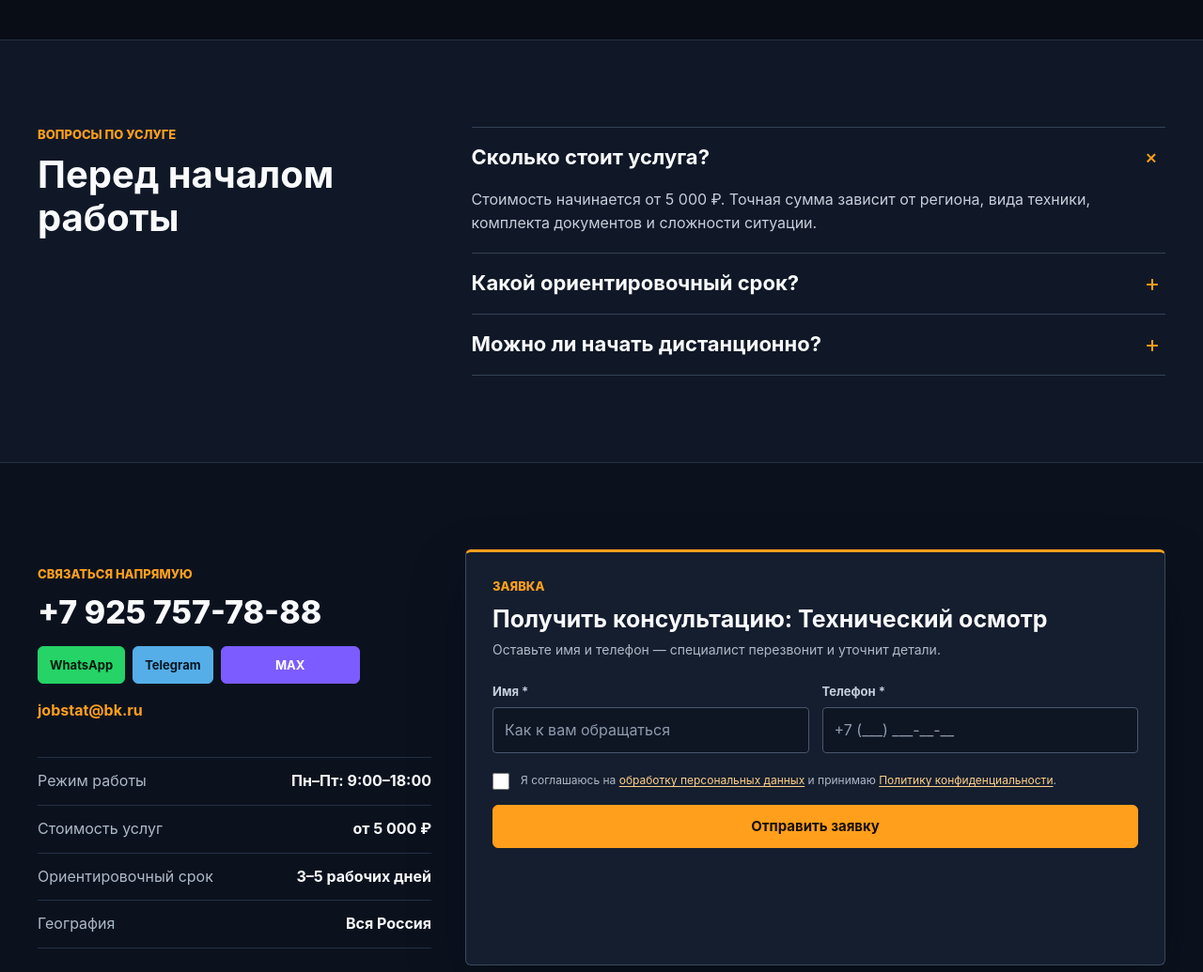
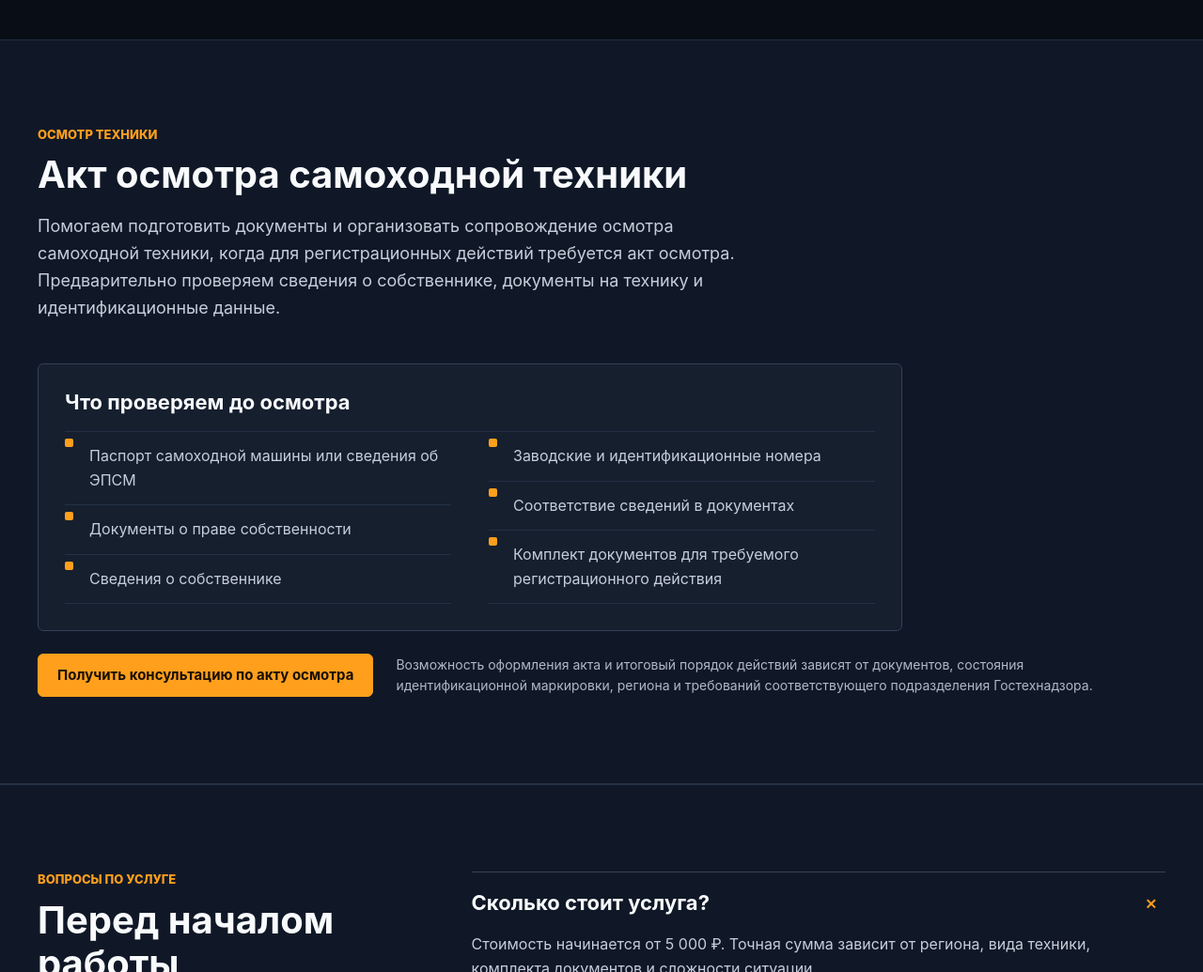
Before and after one commit to kdrkru-del/techucht-site, a website: page tehosmotr/index.html in a window 1280 px wide. Shown: the part 1100-2135 px from the top of the page at 94% size. Drawn offline with Linux system fonts and the light colour scheme.

Commit message:
Publish updated tehosmotr/index.html

```diff
--- a/tehosmotr/index.html
+++ b/tehosmotr/index.html
@@ -19,9 +19,7 @@
   <meta name="twitter:description" content="Поможем подготовить документы и пройти процедуру технического осмотра самоходной техники. Стоимость от 5 000 ₽, ориентировочный срок 3–5 рабочих дней.">
   <meta name="twitter:image" content="https://tehuchet24.ru/og.png">
   <title>Технический осмотр самоходной техники — ТехУчёт</title>
-  <link rel="icon" type="image/png" href="../favicon.png?v=2">
-  <link rel="shortcut icon" type="image/png" href="../favicon.png?v=2">
-  <link rel="apple-touch-icon" href="../favicon.png?v=2">
+  <link rel="icon" type="image/png" href="../logo.png">
   <link rel="preload" href="../style.css?v=11" as="style">
   <link rel="stylesheet" href="../style.css?v=11">
   <script src="../site-config.js?v=11"></script>
@@ -76,11 +74,35 @@
   <main id="main">
     <section class="service-hero">
       <div class="container"><nav class="breadcrumbs" aria-label="Хлебные крошки"><a href="../">Главная</a><span>•</span><span>Технический осмотр</span></nav>
-        <div class="service-hero__grid"><div><p class="eyebrow">ТехУчёт • Работаем по всей России</p><h1>Технический осмотр самоходной техники</h1><p>Поможем подготовить документы и пройти процедуру технического осмотра самоходной техники.</p><div class="service-hero__meta"><strong>от 5 000 ₽</strong><span>Ориентировочно 3–5 рабочих дней</span></div><div class="hero__actions"><a class="btn btn--primary" href="#page-form" data-select-service="Технический осмотр" data-service-event="inspection">Получить консультацию</a><a class="btn btn--outline track-phone" href="tel:+79257577888">+7 925 757-78-88</a></div></div>
-        <div class="service-summary"><h2>Что входит в работу</h2><ul><li>Проверка регистрационных данных</li><li>Предварительный список документов</li><li>Подготовка к процедуре</li><li>Сопровождение технического осмотра</li></ul><p>Точный порядок определяется после проверки документов.</p></div></div>
+        <div class="service-hero__grid"><div><p class="eyebrow">ТехУчёт • Работаем по всей России</p><h1>Технический осмотр самоходной техники</h1><p>Поможем подготовить документы и пройти процедуру технического осмотра самоходной техники.</p><div class="service-hero__meta" id="price" aria-label="Стоимость и ориентировочный срок"><strong>от 5 000 ₽</strong><span>Ориентировочно 3–5 рабочих дней</span></div><div class="hero__actions"><a class="btn btn--primary" href="#page-form" data-select-service="Технический осмотр" data-service-event="inspection">Получить консультацию</a><a class="btn btn--outline track-phone" href="tel:+79257577888">+7 925 757-78-88</a></div></div>
+        <div class="service-summary" id="how"><h2>Что входит в работу</h2><ul><li>Проверка регистрационных данных</li><li>Предварительный список документов</li><li>Подготовка к процедуре</li><li>Сопровождение технического осмотра</li></ul><p>Точный порядок определяется после проверки документов.</p></div></div>
       </div>
     </section>
-    <section class="section"><div class="container two-column"><div><p class="eyebrow">Типовые ситуации</p><h2>Когда обращаются</h2><ul class="check-list"><li>Плановый технический осмотр</li><li>Восстановление допуска к эксплуатации</li><li>Осмотр нескольких единиц</li><li>Неясность по комплекту документов</li></ul></div><div><p class="eyebrow">Документы</p><h2>Что подготовить</h2><ul class="check-list"><li>Паспорт техники</li><li>Свидетельство о регистрации</li><li>Документы собственника или представителя</li><li>Дополнительные документы по виду техники</li></ul><p class="section-note">Точный перечень зависит от вида техники, региона и истории владения.</p></div></div></section>
+    <section class="section"><div class="container two-column"><div><p class="eyebrow">Типовые ситуации</p><h2>Когда обращаются</h2><ul class="check-list"><li>Плановый технический осмотр</li><li>Восстановление допуска к эксплуатации</li><li>Осмотр нескольких единиц</li><li>Неясность по комплекту документов</li></ul></div><div id="documents"><p class="eyebrow">Документы</p><h2>Что подготовить</h2><ul class="check-list"><li>Паспорт техники</li><li>Свидетельство о регистрации</li><li>Документы собственника или представителя</li><li>Дополнительные документы по виду техники</li></ul><p class="section-note">Точный перечень зависит от вида техники, региона и истории владения.</p></div></div></section>
+<section class="section section--alt service-detail" id="akt-osmotra">
+      <div class="container">
+        <div class="section-heading section-heading--left">
+          <p class="eyebrow">Осмотр техники</p>
+          <h2>Акт осмотра самоходной техники</h2>
+          <p>Помогаем подготовить документы и организовать сопровождение осмотра самоходной техники, когда для регистрационных действий требуется акт осмотра. Предварительно проверяем сведения о собственнике, документы на технику и идентификационные данные.</p>
+        </div>
+        <div class="service-detail__panel service-detail__panel--wide">
+          <h3>Что проверяем до осмотра</h3>
+          <ul class="check-list service-detail__list--columns">
+            <li>Паспорт самоходной машины или сведения об ЭПСМ</li>
+            <li>Документы о праве собственности</li>
+            <li>Сведения о собственнике</li>
+            <li>Заводские и идентификационные номера</li>
+            <li>Соответствие сведений в документах</li>
+            <li>Комплект документов для требуемого регистрационного действия</li>
+          </ul>
+        </div>
+        <div class="service-detail__actions">
+          <a class="btn btn--primary" href="#page-form" data-select-service="Технический осмотр" data-service-event="inspection">Получить консультацию по акту осмотра</a>
+          <p>Возможность оформления акта и итоговый порядок действий зависят от документов, состояния идентификационной маркировки, региона и требований соответствующего подразделения Гостехнадзора.</p>
+        </div>
+      </div>
+    </section>
     <section class="section section--alt"><div class="container faq-layout"><div class="section-heading section-heading--left"><p class="eyebrow">Вопросы по услуге</p><h2>Перед началом работы</h2></div><div class="faq-list"><article class="faq-item"><h3><button type="button" aria-expanded="true" data-faq-button><span>Сколько стоит услуга?</span><span class="faq-icon" aria-hidden="true">+</span></button></h3><div class="faq-answer"><p>Стоимость начинается от 5 000 ₽. Точная сумма зависит от региона, вида техники, комплекта документов и сложности ситуации.</p></div></article><article class="faq-item"><h3><button type="button" aria-expanded="false" data-faq-button><span>Какой ориентировочный срок?</span><span class="faq-icon" aria-hidden="true">+</span></button></h3><div class="faq-answer" hidden><p>Большинство стандартных действий выполняется в течение 3–5 рабочих дней после получения полного комплекта документов. Срок зависит от региона и графика Гостехнадзора.</p></div></article><article class="faq-item"><h3><button type="button" aria-expanded="false" data-faq-button><span>Можно ли начать дистанционно?</span><span class="faq-icon" aria-hidden="true">+</span></button></h3><div class="faq-answer" hidden><p>Да. Отправьте сведения о технике и имеющиеся документы на предварительную проверку. Специалист сообщит дальнейший порядок действий.</p></div></article></div></div></section>
     <section class="section lead-section" id="page-form"><div class="container lead-layout"><aside class="contact-panel">
     <p class="eyebrow">Связаться напрямую</p>
@@ -102,7 +124,7 @@
     <label class="field" for="tehosmotr-lead-phone"><span>Телефон *</span><input class="ym-disable-keys" id="tehosmotr-lead-phone" name="phone" type="tel" inputmode="tel" autocomplete="tel" placeholder="+7 (___) ___-__-__" required></label>
   </div>
     <label class="consent" for="tehosmotr-lead-consent">
-    <input class="ym-disable-keys" id="tehosmotr-lead-consent" name="consent" type="checkbox" required>
+    <input id="tehosmotr-lead-consent" name="consent" type="checkbox" required>
     <span>Я соглашаюсь на <a href="../consent/" target="_blank">обработку персональных данных</a> и принимаю <a href="../privacy/" target="_blank">Политику конфиденциальности</a>.</span>
   </label>
     <button class="btn btn--primary btn--full" type="submit">Отправить заявку</button>
@@ -140,7 +162,7 @@
     <label class="field" for="callback-phone"><span>Телефон *</span><input class="ym-disable-keys" id="callback-phone" name="phone" type="tel" inputmode="tel" autocomplete="tel" placeholder="+7 (___) ___-__-__" required></label>
   </div>
         <label class="consent" for="callback-consent">
-    <input class="ym-disable-keys" id="callback-consent" name="consent" type="checkbox" required>
+    <input id="callback-consent" name="consent" type="checkbox" required>
     <span>Я соглашаюсь на <a href="../consent/" target="_blank">обработку персональных данных</a> и принимаю <a href="../privacy/" target="_blank">Политику конфиденциальности</a>.</span>
   </label>
         <button class="btn btn--primary btn--full" type="submit">Заказать звонок</button>
```
